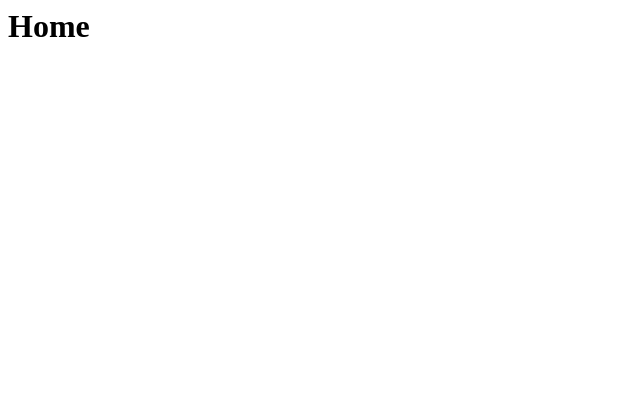
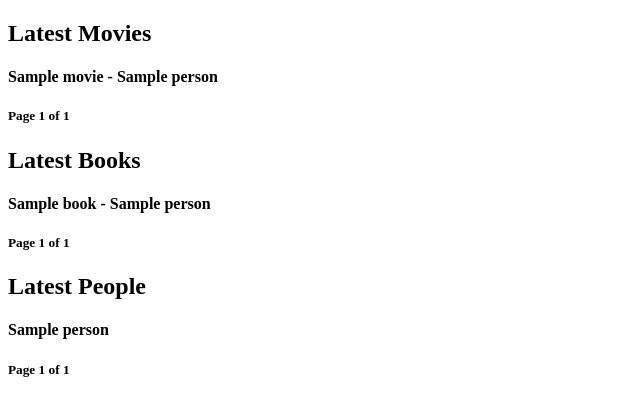
Before and after one commit to JihoJu/review-site, a Django app: page / in a window 1280 px wide. Before the commit the part shown is almost empty. Shown: the top 416 px of the page, without its empty margins (0-640 px from the left). Run offline with Django 3.2, Linux system fonts and the light colour scheme; tables that the repository leaves empty hold one stand-in row (values such as "Sample post").

Commit message:
Movie, Book, Person 최신 순으로 resolve_home에서 보여줌 & 각 obj_list 마다 Paginator 생성

```diff
--- a/core/views.py
+++ b/core/views.py
@@ -1,8 +1,36 @@
+from django.core.paginator import Paginator
 from django.shortcuts import render
+from movies.models import Movie
+from books.models import Book
+from people.models import Person
 
 
 def resolve_home(request):
-    return render(request, "home.html")
+    movies_page = request.GET.get("movies_page")
+    books_page = request.GET.get("books_page")
+    people_page = request.GET.get("people_page")
+
+    latest_movies_list = Movie.objects.all().order_by("-created")
+    latest_books_list = Book.objects.all().order_by("-created")
+    latest_people_list = Person.objects.all().order_by("-created")
+
+    paginator_movies = Paginator(latest_movies_list, 5, orphans=3)
+    paginator_books = Paginator(latest_books_list, 5, orphans=3)
+    paginator_people = Paginator(latest_people_list, 5, orphans=3)
+
+    latest_movies = paginator_movies.get_page(movies_page)
+    latest_books = paginator_books.get_page(books_page)
+    latest_people = paginator_people.get_page(people_page)
+
+    return render(
+        request,
+        "home.html",
+        context={
+            "latest_movies": latest_movies,
+            "latest_books": latest_books,
+            "latest_people": latest_people,
+        },
+    )
 
 
 def resolve_search(request):
--- /dev/null
+++ b/templates/base.html
@@ -0,0 +1,13 @@
+<!DOCTYPE html>
+<html lang="en">
+    <head>
+        <meta charset="UTF-8" />
+        <meta http-equiv="X-UA-Compatible" content="IE=edge" />
+        <meta name="viewport" content="width=device-width, initial-scale=1.0" />
+        <title> {% block page_title %}{% endblock page_title %} </title>
+    </head>
+    <body>
+        {% block content %}
+        {% endblock content %}
+    </body>
+</html>
--- a/templates/home.html
+++ b/templates/home.html
@@ -1 +1,55 @@
-<h1>Home</h1>
+{% extends 'base.html' %}
+
+{% block page_title %}
+    Home
+{% endblock page_title %}
+
+{% block content %}
+    <section>
+        <h1>Latest Movies</h1>
+        {% for movie in latest_movies.object_list %}
+            <h4>{{movie.title}} - {{movie.director}}</h4>
+        {% endfor %}
+        <h5>
+            {% if latest_movies.has_previous %}
+                <a href="?movies_page={{latest_movies.previous_page_number}}&books_page={{latest_books.number}}&people_page={{latest_people.number}}">Previous</a>
+            {% endif %}
+            Page {{latest_movies.number}} of {{latest_movies.paginator.num_pages}}
+            {% if latest_movies.has_next %}
+                <a href="?movies_page={{latest_movies.next_page_number}}&books_page={{latest_books.number}}&people_page={{latest_people.number}}">Next</a>
+            {% endif %}
+        </h5>
+    </section>
+    <section>
+        <h1>Latest Books</h1>
+        {% for book in latest_books %}
+            <h4>{{book.title}} - {{book.writer}}</h4>
+        {% endfor %}
+
+        <h5>
+            {% if latest_books.has_previous %}
+                <a href="?movies_page={{latest_movies.number}}&books_page={{latest_books.previous_page_number}}&people_page={{latest_people.number}}">Previous</a>
+            {% endif %}
+            Page {{latest_books.number}} of {{latest_books.paginator.num_pages}}
+            {% if latest_books.has_next %}
+                <a href="?movies_page={{latest_movies.number}}&books_page={{latest_books.next_page_number}}&people_page={{latest_people.number}}">Next</a>
+            {% endif %}
+        </h5>
+    </section>
+    <section>
+        <h1>Latest People</h1>
+        {% for person in latest_people %}
+            <h4>{{person.name}}</h4>
+        {% endfor %}
+
+        <h5>
+            {% if latest_people.has_previous %}
+                <a href="?movies_page={{latest_movies.number}}&books_page={{latest_books.number}}&people_page={{latest_people.previous_page_number}}">Previous</a>
+            {% endif %}
+            Page {{latest_people.number}} of {{latest_people.paginator.num_pages}}
+            {% if latest_people.has_next %}
+                <a href="?movies_page={{latest_movies.number}}&books_page={{latest_books.number}}&people_page={{latest_people.next_page_number}}">Next</a>
+            {% endif %}
+        </h5>
+    </section>
+{% endblock content %}
```
Also changed, not shown: 1 other file.
